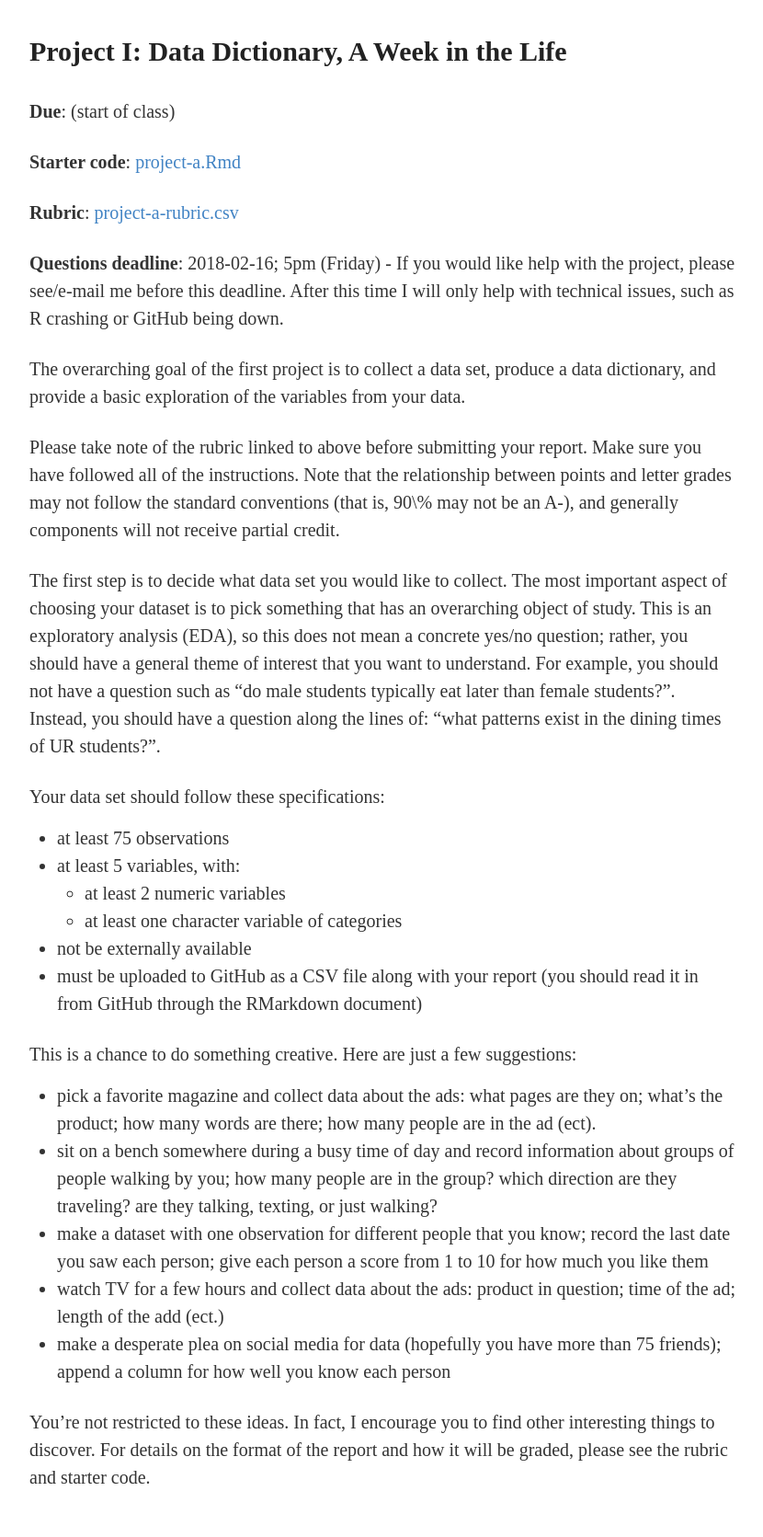
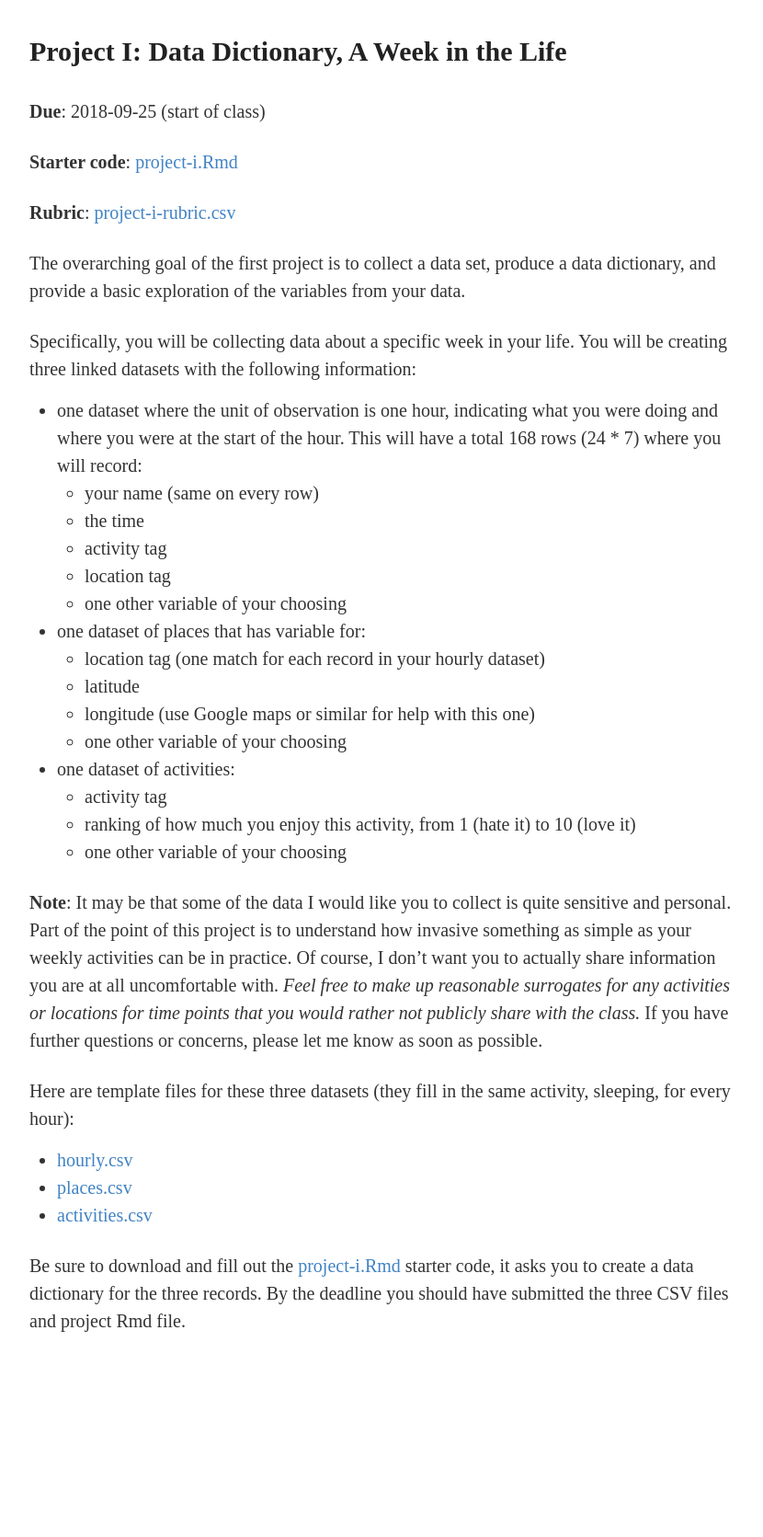
Before and after one commit to anhnguyendepocen/stat209-f18, a Jekyll site: the page built from _notes/project-i-week-in-life.md, in a window 1280 px wide. Shown: the whole page at 92% size, without its empty margins (223-1053 px from the left). Built offline with Jekyll 4.4.1, drawn with Linux system fonts in a browser that asks for light colours; after the commit the page ends 1501 px from its top, so only the background shows below that.

Commit message:
update all

```diff
--- a/_notes/project-i-week-in-life.md
+++ b/_notes/project-i-week-in-life.md
@@ -3,66 +3,53 @@ title: "Project I: Data Dictionary, A Week in the Life"
 author: "Taylor Arnold"
 ---
 
-**Due**:  (start of class)
+**Due**: 2018-09-25 (start of class)
 
-**Starter code**: <a href="https://raw.githubusercontent.com/statsmaths/stat209/master/projects/project-a.Rmd" download="project-a.Rmd" target="_blank">project-a.Rmd</a>
+**Starter code**: <a href="https://raw.githubusercontent.com/statsmaths/stat209-f18/master/projects/project-i.Rmd" download="project-i.Rmd" target="_blank">project-i.Rmd</a>
 
-**Rubric**: [project-a-rubric.csv](https://github.com/statsmaths/stat209/blob/master/projects/project-a-rubric.csv)
+**Rubric**: [project-i-rubric.csv](https://github.com/statsmaths/stat209-f18/blob/master/projects/project-i-rubric.csv)
 
-**Questions deadline**:  2018-02-16; 5pm (Friday) - If you would like help
-with the project, please see/e-mail me before this deadline. After this time
-I will only help with technical issues, such as R crashing or GitHub being
-down.
+The overarching goal of the first project is to collect a data set, produce a
+data dictionary, and provide a basic exploration of the variables from your
+data.
 
-The overarching goal of the first project is to collect a
-data set, produce a data dictionary, and provide a basic
-exploration of the variables from your data.
+Specifically, you will be collecting data about a specific week in your life.
+You will be creating three linked datasets with the following information:
 
-Please take note of the rubric linked to above before submitting your report.
-Make sure you have followed all of the instructions. Note that the
-relationship between points and letter grades may not follow the standard
-conventions (that is, 90\% may not be an A-), and generally components will
-not receive partial credit.
+- one dataset where the unit of observation is one hour, indicating what you
+were doing and where you were at the start of the hour. This will have a total
+168 rows (24 * 7) where you will record:
+    - your name (same on every row)
+    - the time
+    - activity tag
+    - location tag
+    - one other variable of your choosing
+- one dataset of places that has variable for:
+    - location tag (one match for each record in your hourly dataset)
+    - latitude
+    - longitude (use Google maps or similar for help with this one)
+    - one other variable of your choosing
+- one dataset of activities:
+    - activity tag
+    - ranking of how much you enjoy this activity, from 1 (hate it) to 10 (love it)
+    - one other variable of your choosing
 
-The first step is to decide what data set you would like to collect. The most
-important aspect of choosing your dataset is to pick something that has an
-overarching object of study. This is an exploratory analysis (EDA), so this
-does not mean a concrete yes/no question; rather, you should have a general
-theme of interest that you want to understand. For example, you should not
-have a question such as "do male students typically eat later than female
-students?". Instead, you should have a question along the lines of: "what
-patterns exist in the dining times of UR students?".
+**Note**: It may be that some of the data I would like you to collect is quite
+sensitive and personal. Part of the point of this project is to understand how
+invasive something as simple as your weekly activities can be in practice. Of
+course, I don't want you to actually share information you are at all
+uncomfortable with. *Feel free to make up reasonable surrogates for any
+activities or locations for time points that you would rather not publicly
+share with the class.* If you have further questions or concerns, please let me
+know as soon as possible.
 
-Your data set should follow these specifications:
+Here are template files for these three datasets (they fill in the same
+activity, sleeping, for every hour):
 
-- at least 75 observations
-- at least 5 variables, with:
-    - at least 2 numeric variables
-    - at least one character variable of categories
-- not be externally available
-- must be uploaded to GitHub as a CSV file along with your report (you should
-read it in from GitHub through the RMarkdown document)
+- <a href="https://raw.githubusercontent.com/statsmaths/stat209-f18/master/projects/project-i/hourly.csv" download="hourly.csv" target="_blank">hourly.csv</a>
+- <a href="https://raw.githubusercontent.com/statsmaths/stat209-f18/master/projects/project-i/places.csv" download="places.csv" target="_blank">places.csv</a>
+- <a href="https://raw.githubusercontent.com/statsmaths/stat209-f18/master/projects/project-i/activities.csv" download="activities.csv" target="_blank">activities.csv</a>
 
-This is a chance to do something creative. Here are just a
-few suggestions:
-
-- pick a favorite magazine and collect data about the ads:
-what pages are they on; what's the product; how many words are
-there; how many people are in the ad (ect).
-- sit on a bench somewhere during a busy time of day and record
-information about groups of people walking by you; how many people are in
-the group? which direction are they traveling? are they talking, texting, or
-just walking?
-- make a dataset with one observation for different people that you know;
-record the last date you saw each person; give each
-person a score from 1 to 10 for how much you like them
-- watch TV for a few hours and collect data about the ads:
-product in question; time of the ad; length of the add (ect.)
-- make a desperate plea on social media for data (hopefully you
-have more than 75 friends); append a column for how well you
-know each person
-
-You're not restricted to these ideas. In fact, I encourage you
-to find other interesting things to discover. For details on
-the format of the report and how it will be graded, please see
-the rubric and starter code.
+Be sure to download and fill out the <a href="https://raw.githubusercontent.com/statsmaths/stat209-f18/master/projects/project-i.Rmd" download="project-i.Rmd" target="_blank">project-i.Rmd</a> starter code, it asks you to create a data dictionary for the three records.
+By the deadline you should have submitted the three CSV files and project
+Rmd file.
--- /dev/null
+++ b/projects/project-i/activities.csv
@@ -0,0 +1,2 @@
+activity,score,new_var
+sleeping,9,
--- /dev/null
+++ b/projects/project-i/places.csv
@@ -0,0 +1,2 @@
+location,latitude,longitude,new_var
+home,37.54995,-77.467066,
```
Also changed, not shown: projects/project-a-rubric.csv (+2 -21 lines), projects/project-i.Rmd (+16 -61 lines), projects/project-i/hourly.csv (added, +169 -0 lines), 1 other file.
